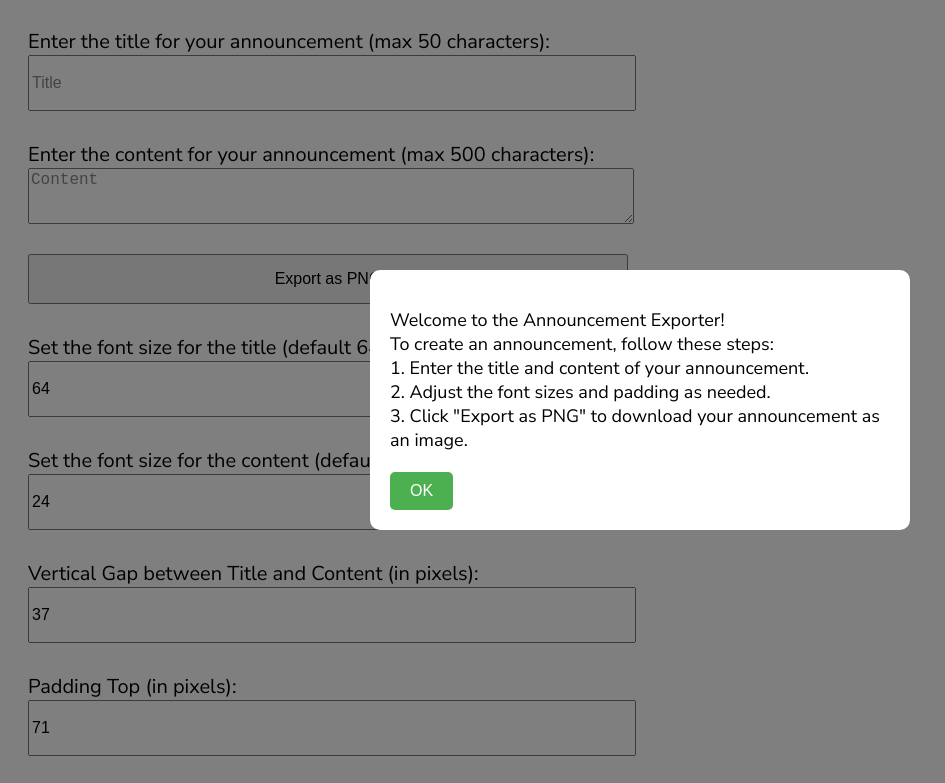
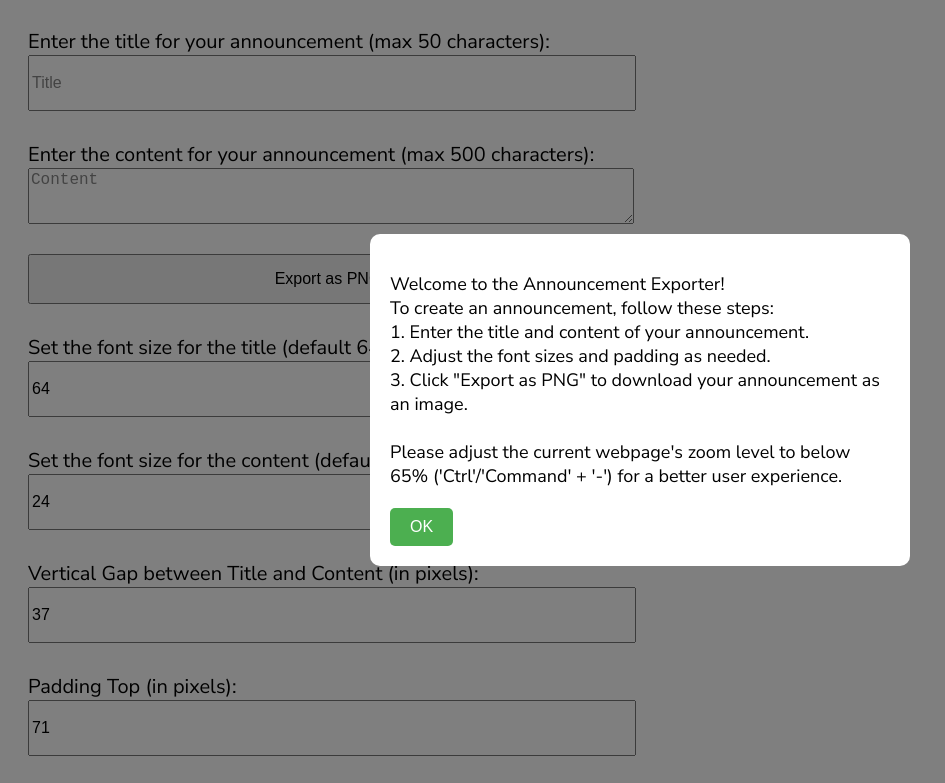
Before and after one commit to kohtzyyshen/html_test, a plain HTML site: page index.html in a window 1280 px wide. Shown: the top 783 px of the page, without its empty margins (0-945 px from the left). Drawn offline with nearby package versions, Linux system fonts and the light colour scheme.

Commit message:
pop up info update

```diff
--- a/index.html
+++ b/index.html
@@ -133,6 +133,9 @@
                 1. Enter the title and content of your announcement.<br>
                 2. Adjust the font sizes and padding as needed.<br>
                 3. Click "Export as PNG" to download your announcement as an image.<br>
+                <br>
+                Please adjust the current webpage's zoom level to below 65% ('Ctrl'/'Command' + '-') for a better user experience.<br>
+
             </p>
             <button class="popup-button" id="popupOkButton">OK</button>
         </div>
```
